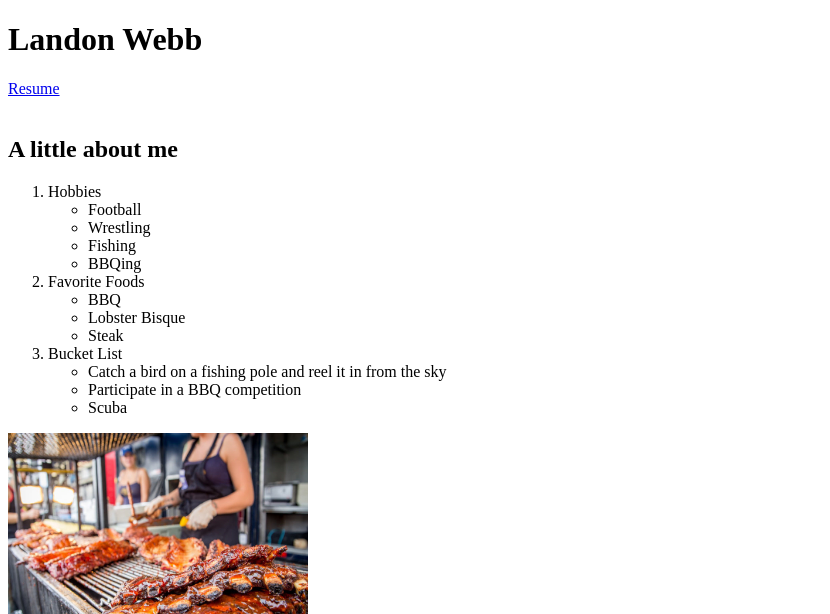
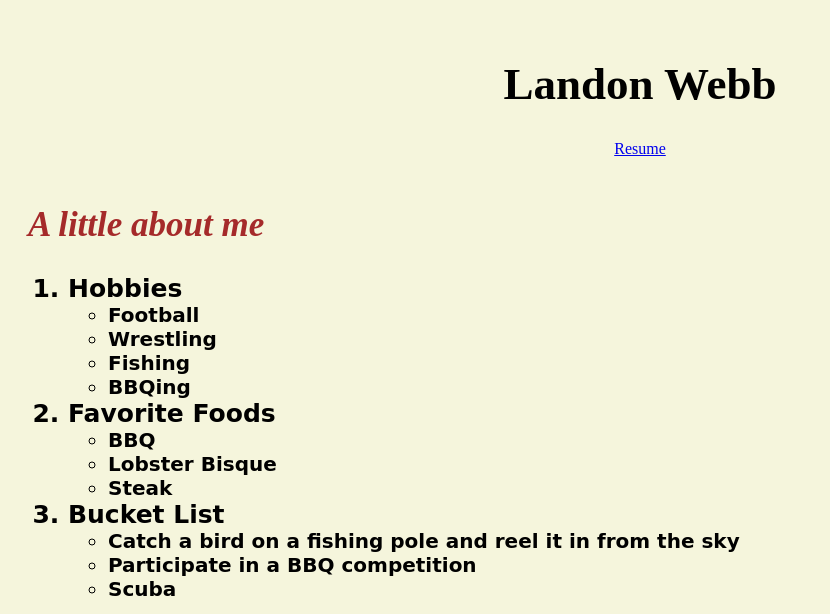
Before and after one commit to Landoprime/IS201-, a plain HTML site: page Scratches.html in a window 1280 px wide. Shown: the top 614 px of the page, without its empty margins (0-830 px from the left). Drawn offline with Linux system fonts and the light colour scheme; the site is published under a folder, as on GitHub Pages, so addresses that start at the root find nothing; files whose address does not match are found by name.

Commit message:
Update Scratches.html

```diff
--- a/Scratches.html
+++ b/Scratches.html
@@ -5,7 +5,7 @@
     <meta http-equiv="X-UA-Compatible" content="IE=edge">
     <meta name="viewport" content="width=<device-width>, initial-scale=1.0">
     <title>Landon Scratch</title>
-    <link rel="stylesheet" type="text/css" href="/css/mystyles.css">
+    <link rel="stylesheet" type="text/css" href="css/mystyles.css">
 </head>
 <body class="Background">
     <div class="Padding">
```
